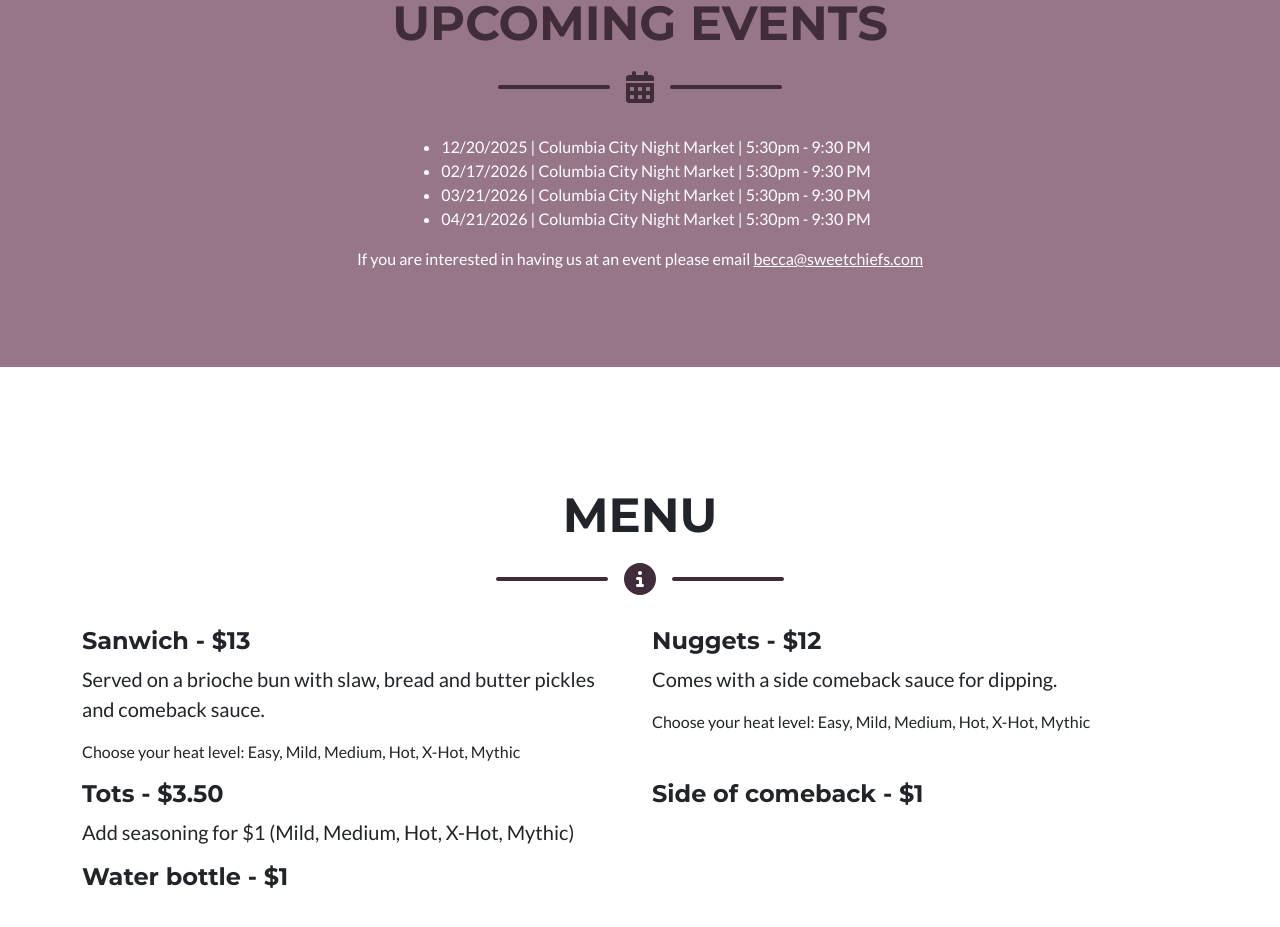
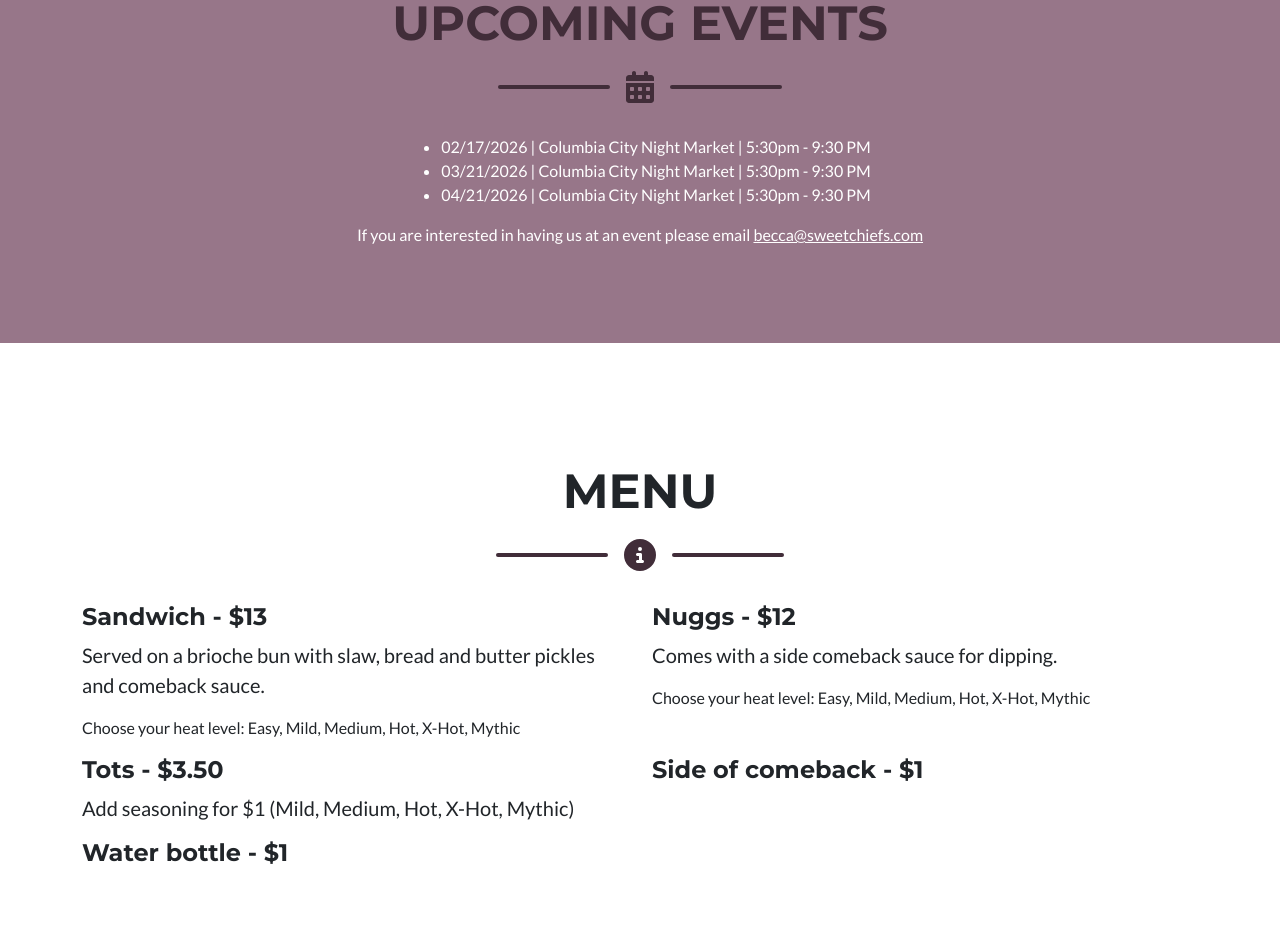
Before and after one commit to db-94/sweetchiefs, a website: page src/pug/index.pug in a window 1280 px wide. Shown: the part 1153-2080 px from the top of the page. Drawn offline with nearby package versions, Linux system fonts and the light colour scheme; files that its build step writes are made by us from their sources.

Commit message:
Update events and dependencies

```diff
--- a/src/pug/includes/menu.pug
+++ b/src/pug/includes/menu.pug
@@ -11,12 +11,12 @@
         // About Section Content
         .row
             .col-lg-6.ms-auto
-                h4 Sanwich - $13
+                h4 Sandwich - $13
                 p.lead
                     | Served on a brioche bun with slaw, bread and butter pickles and comeback sauce.
                 p Choose your heat level: Easy, Mild, Medium, Hot, X-Hot, Mythic
             .col-lg-6.me-auto
-                h4 Nuggets - $12
+                h4 Nuggs - $12
                 p.lead
                     | Comes with a side comeback sauce for dipping.
                 p Choose your heat level: Easy, Mild, Medium, Hot, X-Hot, Mythic
--- a/src/pug/index.pug
+++ b/src/pug/index.pug
@@ -128,7 +128,6 @@
                 .row
                     .col-lg-12.center-list
                         ul
-                            li 12/20/2025 | Columbia City Night Market | 5:30pm - 9:30 PM
                             li 02/17/2026 | Columbia City Night Market | 5:30pm - 9:30 PM
                             li 03/21/2026 | Columbia City Night Market | 5:30pm - 9:30 PM
                             li 04/21/2026 | Columbia City Night Market | 5:30pm - 9:30 PM
```
Also changed, not shown: 1 other file.
